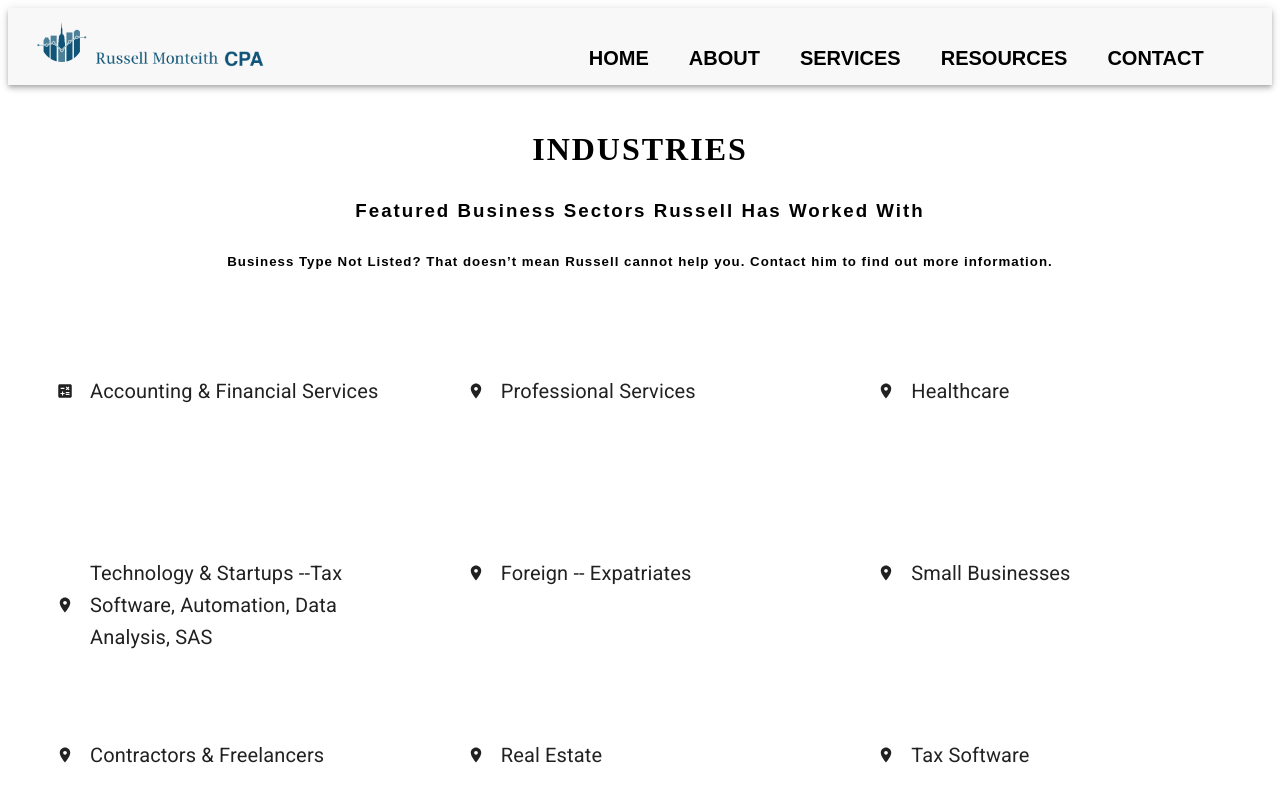
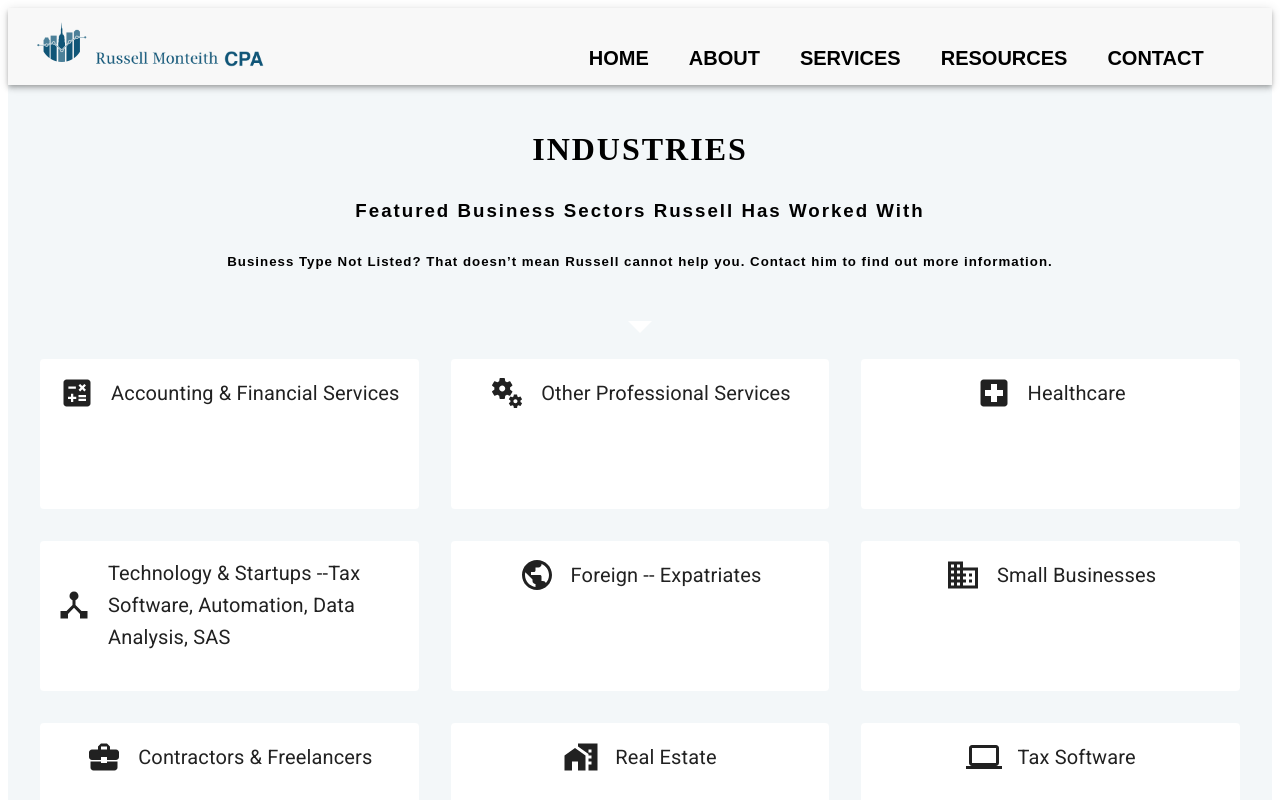
Before and after one commit to russelltheprogrammer/monteithtaxcpanext, a Next.js app: page /servicesIndustries in a window 1280 px wide. Shown: the top 800 px of the page. Built offline with nearby package versions, Linux system fonts and the light colour scheme; a web font is replaced by a local one.

Commit message:
services

```diff
--- a/pages/servicesIndustries.js
+++ b/pages/servicesIndustries.js
@@ -1,24 +1,31 @@
 import { Box, Card, CardContent, Typography, Grid } from '@mui/material';
 import CalculateIcon from '@mui/icons-material/Calculate';
-import PlaceIcon from '@mui/icons-material/Place';
+import MiscellaneousServicesIcon from '@mui/icons-material/MiscellaneousServices';
+import LocalHospitalIcon from '@mui/icons-material/LocalHospital';
+import DeviceHubIcon from '@mui/icons-material/DeviceHub';
+import PublicIcon from '@mui/icons-material/Public';
+import BusinessIcon from '@mui/icons-material/Business';
+import BusinessCenterIcon from '@mui/icons-material/BusinessCenter';
+import HomeWorkIcon from '@mui/icons-material/HomeWork';
+import ComputerIcon from '@mui/icons-material/Computer';
 
 const ServicesIndustries = () => {
 
   const iconStyle = {
     mr: 2,
-    fontSize: 'large'
+    fontSize: '36px'
   };
 
   const industries = [
     { id: 1, title: 'Accounting & Financial Services', icon: <CalculateIcon sx={iconStyle} />},
-    { id: 2, title: 'Professional Services', icon: <PlaceIcon sx={iconStyle} />},
-    { id: 3, title: 'Healthcare', icon: <PlaceIcon sx={iconStyle} />},
-    { id: 4, title: 'Technology & Startups --Tax Software, Automation, Data Analysis, SAS', icon: <PlaceIcon sx={iconStyle} />},
-    { id: 5, title: 'Foreign -- Expatriates', icon: <PlaceIcon sx={iconStyle} />},
-    { id: 6, title: 'Small Businesses', icon: <PlaceIcon sx={iconStyle} />},
-    { id: 7, title: 'Contractors & Freelancers', icon: <PlaceIcon sx={iconStyle} />},
-    { id: 8, title: 'Real Estate', icon: <PlaceIcon sx={iconStyle} />},
-    { id: 9, title: 'Tax Software', icon: <PlaceIcon sx={iconStyle} />},
+    { id: 2, title: 'Other Professional Services', icon: <MiscellaneousServicesIcon sx={iconStyle} />},
+    { id: 3, title: 'Healthcare', icon: <LocalHospitalIcon sx={iconStyle} />},
+    { id: 4, title: 'Technology & Startups --Tax Software, Automation, Data Analysis, SAS', icon: <DeviceHubIcon sx={iconStyle} />},
+    { id: 5, title: 'Foreign -- Expatriates', icon: <PublicIcon sx={iconStyle} />},
+    { id: 6, title: 'Small Businesses', icon: <BusinessIcon sx={iconStyle} />},
+    { id: 7, title: 'Contractors & Freelancers', icon: <BusinessCenterIcon sx={iconStyle} />},
+    { id: 8, title: 'Real Estate', icon: <HomeWorkIcon sx={iconStyle} />},
+    { id: 9, title: 'Tax Software', icon: <ComputerIcon sx={iconStyle} />},
   ];
 
   return (
@@ -58,16 +65,23 @@ const ServicesIndustries = () => {
                 display: 'flex',
                 flexDirection: 'column',
                 border: 'none',  // Explicitly removing border
-                boxShadow: 'none'
+                boxShadow: 'none',
+                backgroundColor: 'white',
               }}>
                 <CardContent sx={{ flexGrow: 1 }}>
                   <Box sx={{
                     display: 'flex',
                     alignItems: 'center',
+                    justifyContent: 'center',
                     mb: 1,
                   }}>
                     {industry.icon}
-                    <Typography variant="h6" component="div" sx={{ textAlign: 'left' }}>
+                    <Typography
+                      variant="h6"
+                      component="div"
+                      sx={{
+                        textAlign: 'left'
+                      }}>
                       {industry.title}
                     </Typography>
                   </Box>
--- a/styles/services.scss
+++ b/styles/services.scss
@@ -4,6 +4,7 @@
     width: 100%;
     margin-bottom: 30px; // Needs to matching padding in .footer-container-wrapper in /footer.scss
     padding-bottom: 10px;
+    background-color: #F3F7F9;
   }
 
 .container-services-subtitle {
```
